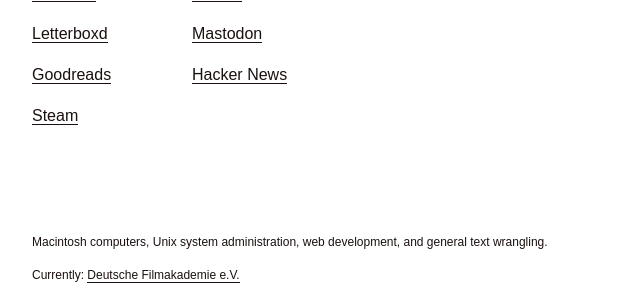
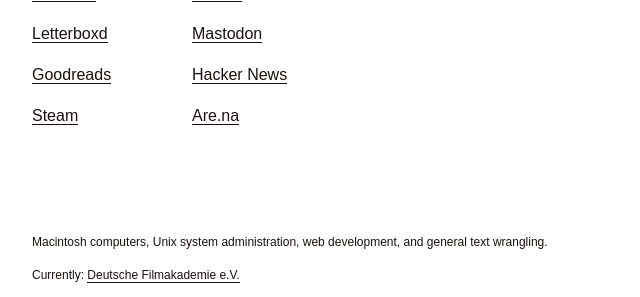
Before and after one commit to mrzool/mrzool.github.io, a Jekyll site: the page built from index.md, in a window 1280 px wide. Shown: the part 341-638 px from the top of the page, without its empty margins (0-640 px from the left). Built offline with Jekyll 4.4.1, drawn with Linux system fonts in a browser that asks for light colours.

Commit message:
add are.na

```diff
--- a/index.md
+++ b/index.md
@@ -31,6 +31,8 @@
   url: "https://news.ycombinator.com/user?id=mrzool"
 - name: "Steam"
   url: "https://steamcommunity.com/id/medit4tive/"
+- name: "Are.na"
+  url: "https://www.are.na/mt-tetzel"
 # - name: "StackExchange"
 #  url: "https://stackexchange.com/users/3697302/mrzool"
 # - name: "Instapaper"
```
